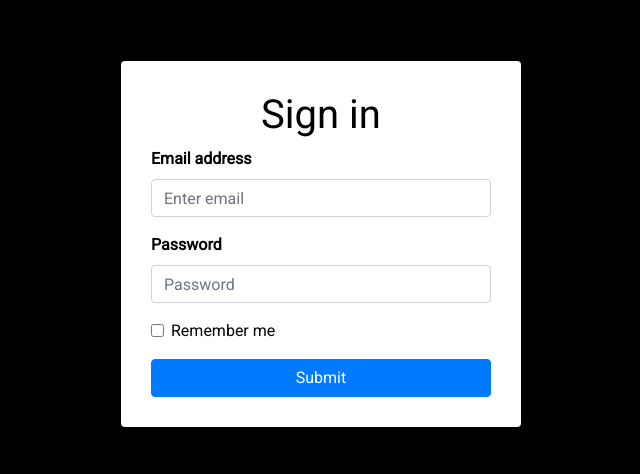
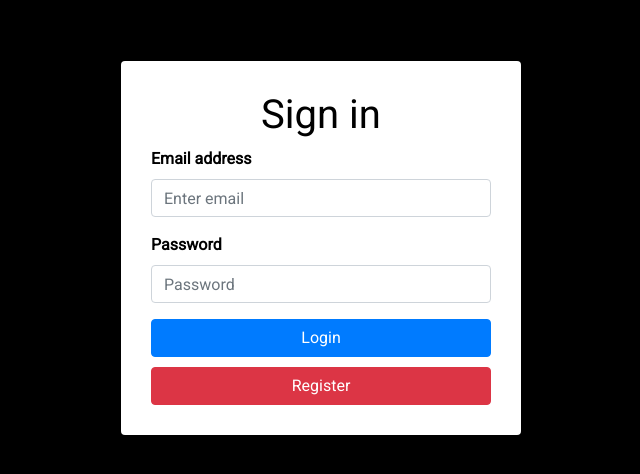
Before and after one commit to alex-lehan-bloom/Micro-Blog-In-React, a React (Create React App) app: page / in a window 1280 px wide. Shown: the top 474 px of the page, without its empty margins (319-959 px from the left). Built offline with nearby package versions, Linux system fonts and the light colour scheme; no server answers; the database is empty.

Commit message:
Milestone 6: Register with username and password is now working.

```diff
--- a/src/components/Login.jsx
+++ b/src/components/Login.jsx
@@ -6,6 +6,8 @@ import "../css/Login.css";
 class Login extends Component {
   constructor(props) {
     super(props);
+    this.login = this.login.bind(this);
+    this.register = this.register.bind(this);
     this.state = { email: null, password: null };
   }
 
@@ -28,15 +30,21 @@ class Login extends Component {
     }
   }
 
+  async register(event) {
+    event.preventDefault();
+    try {
+      await firebase
+        .auth()
+        .createUserWithEmailAndPassword(this.state.email, this.state.password);
+    } catch (error) {
+      return Error;
+    }
+  }
   render() {
     return (
       <div className="login">
         <h1 className="header">Sign in</h1>
-        <Form
-          onSubmit={(event) => {
-            this.login(event);
-          }}
-        >
+        <Form>
           <Form.Group controlId="formBasicEmail">
             <Form.Label className="label">Email address</Form.Label>
             <Form.Control
@@ -57,11 +65,11 @@ class Login extends Component {
               }}
             />
           </Form.Group>
-          <Form.Group controlId="formBasicCheckbox">
-            <Form.Check type="checkbox" label="Remember me" />
-          </Form.Group>
-          <Button variant="primary" type="submit">
-            Submit
+          <Button variant="primary" onClick={this.login}>
+            Login
+          </Button>
+          <Button className="register" variant="danger" onClick={this.register}>
+            Register
           </Button>
         </Form>
       </div>
--- a/src/css/Login.css
+++ b/src/css/Login.css
@@ -15,3 +15,6 @@
 .login button {
   width: 100%;
 }
+.login .register {
+  margin-top: 10px;
+}
```
